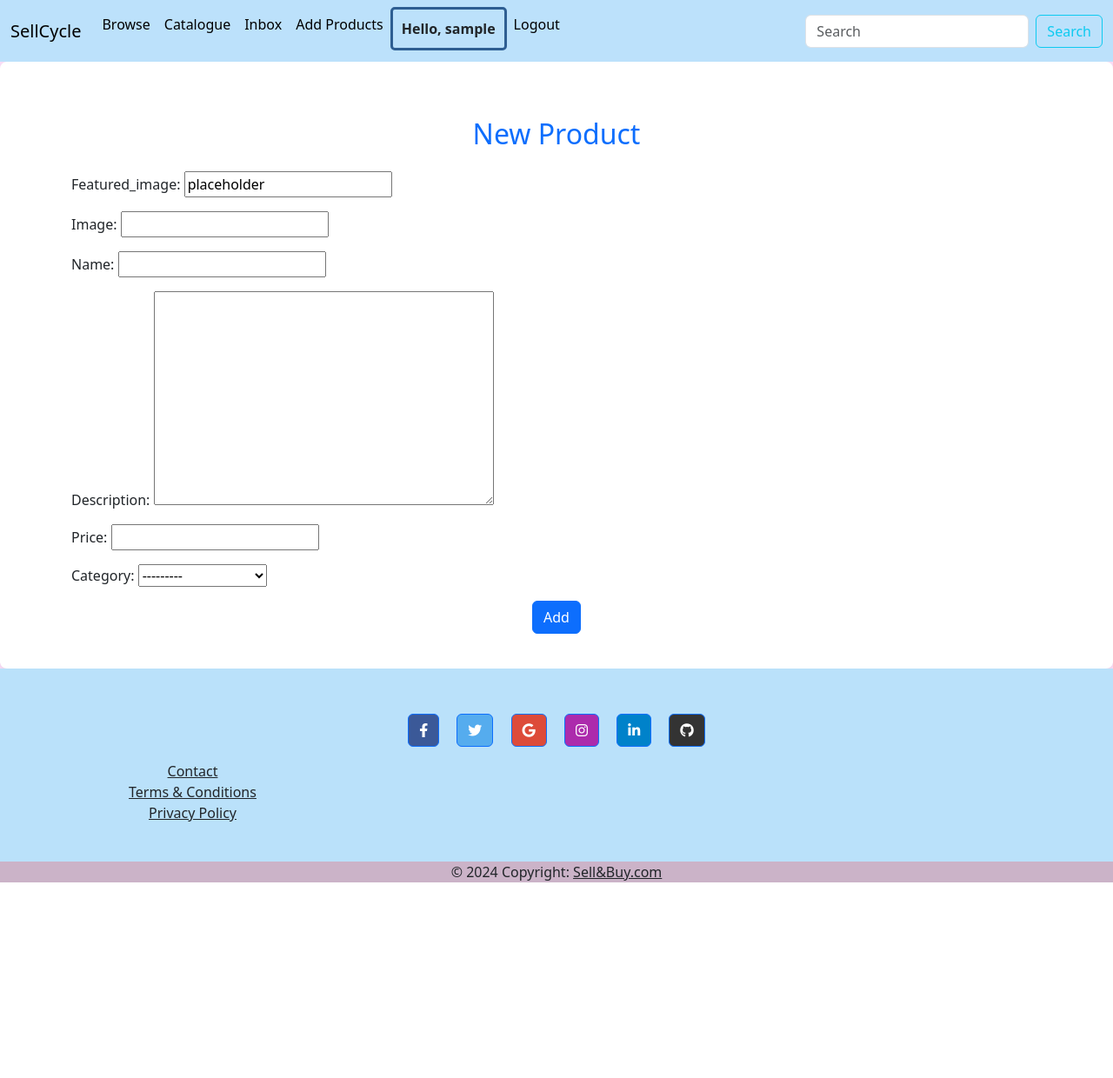
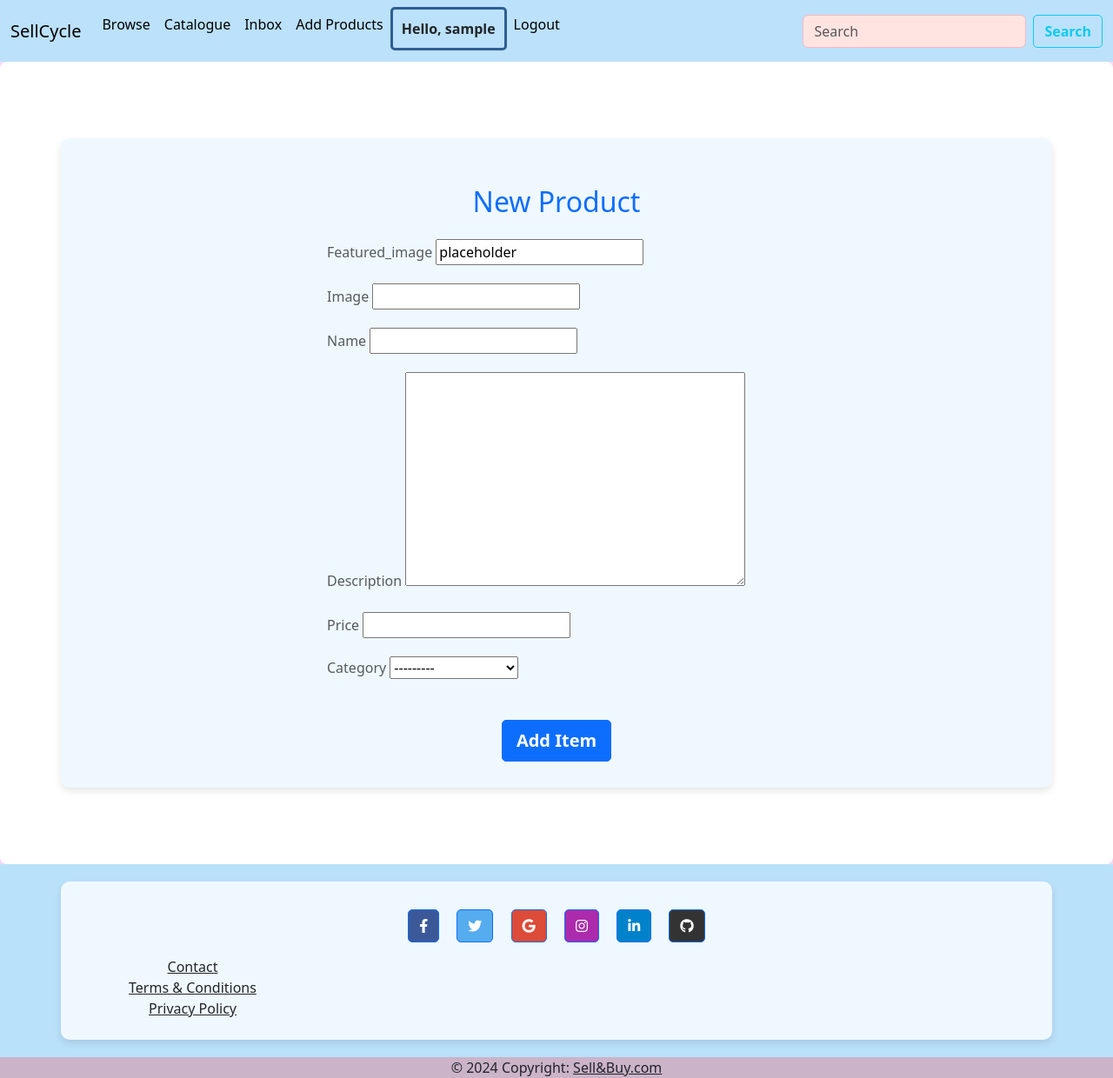
Before and after one commit to Esty-8/sell-cycle, a Django app: page /product/new/ in a window 1280 px wide. Shown: the whole page at 87% size. Before the commit the page ends 1015 px from the top, so only its background shows below. Run offline with Django 4.2, Linux system fonts and the light colour scheme; a user stored in the database is signed in; tables that the repository leaves empty hold one stand-in row (values such as "Sample post").

Commit message:
styled the add product form

```diff
--- a/main/settings.py
+++ b/main/settings.py
@@ -64,6 +64,7 @@ INSTALLED_APPS = [
     'allauth.socialaccount',
     'cloudinary_storage',
     'cloudinary',
+    'crispy_forms',
     'sell',
     'product',
     'catalogue',
@@ -129,7 +130,7 @@ DATABASES = {
 
 
 CSRF_TRUSTED_ORIGINS = [
-    'https://8000-esty8-sellcycle-14u8qmdo4n7.ws.codeinstitute-ide.net',
+    'https://8000-esty8-sellcycle-8k00s2pwri0.ws.codeinstitute-ide.net',
     'https://8000-esty8-sellcycle-4zqs8fxqllc.ws-eu116.gitpod.io',  # Gitpod URL
     'https://sell-app-cycle-f7894996863d.herokuapp.com',  # Heroku app URL
 ]
--- a/product/forms.py
+++ b/product/forms.py
@@ -14,3 +14,15 @@ class EditProductForm(forms.ModelForm):
     class Meta:
         model = Product
         fields = ['featured_image','image', 'name', 'description', 'price', 'is_sold']
+
+
+class ProductForm(forms.Form):
+    title = forms.CharField(max_length=100)
+    description = forms.CharField(widget=forms.Textarea)
+    image = forms.ImageField()
+
+    def __init__(self, *args, **kwargs):
+        super().__init__(*args, **kwargs)
+        # Add 'form-control' to each field's widget
+        for field in self.fields.values():
+            field.widget.attrs['class'] = 'form-control'
--- a/product/templates/product/form.html
+++ b/product/templates/product/form.html
@@ -5,31 +5,57 @@
 {% block content %}
 
 <!-- Main Content -->
-  <div class="container">
+<div class="container my-5">
+  <!-- Page Title -->
   <h2 class="text-center text-primary my-4">
     {{ title }}
   </h2>
 
   <!-- Product Form -->
-    <form method="post"  enctype="multipart/form-data"> <!--this is needed in order to upload images -->
+  <form method="post" enctype="multipart/form-data"> <!-- This is needed for image uploads -->
     {% csrf_token %}
-      {{ form.as_p }}
-      <!-- Display Errors -->
+
+    <!-- Form Fields with Bootstrap grid layout -->
+    <div class="row justify-content-center">
+      <div class="col-md-8 col-lg-6">
+        {% for field in form %}
+          <div class="form-group mb-3">
+            <label for="{{ field.id_for_label }}" class="form-label text-muted">{{ field.label }}</label>
+            <!-- No need for add_class filter, as class is already added in forms.py -->
+            {{ field }}
+          </div>
+        {% endfor %}
+      </div>
+    </div>
+
+    <!-- Display Errors (Only show if there are any errors) -->
     {% if form.errors or form.non_field_errors %}
-      <div class="alert alert-danger shadow-lg" style="color: #6b6b6b; max-width: 500px;">
+      <div class="alert alert-danger shadow-lg mt-3" style="color: #6b6b6b;">
         {% for field in form %}
-              {{ field.errors }}
+          {% if field.errors %}
+            <div>
+              {% for error in field.errors %}
+                <p>{{ error }}</p>
               {% endfor %}
-          {{ form.non_field_errors }}
+            </div>
+          {% endif %}
+        {% endfor %}
+        {% if form.non_field_errors %}
+          <div>
+            {% for error in form.non_field_errors %}
+              <p>{{ error }}</p>
+            {% endfor %}
+          </div>
+        {% endif %}
       </div>
     {% endif %}
 
-
     <!-- Submit Button -->
-      <div class="text-center">
-        <button type="submit" class="btn btn-primary">Add</button>
+    <div class="text-center mt-4">
+      <button type="submit" class="btn btn-lg btn-primary">Add Item</button>
     </div>
   </form>
 </div>
 
+
 {% endblock %}
--- a/static/css/style.css
+++ b/static/css/style.css
@@ -57,3 +57,33 @@ body {
 .lead {
     font-weight: bold;
 }
+
+/* Customizing form background and inputs */
+.container {
+    background-color: #f0f8ff; /* Baby blue background for the container */
+    padding: 30px;
+    border-radius: 10px;
+    box-shadow: 0 4px 8px rgba(0, 0, 0, 0.1);
+  }
+
+  .form-control {
+    border: 1px solid #ffb6c1; /* Pastel pink borders for inputs */
+    background-color: #ffe4e1; /* Light pastel pink background for inputs */
+    color: #333; /* Dark text for readability */
+  }
+
+  .form-control:focus {
+    border-color: #ff80ab; /* Darker pink focus border */
+    box-shadow: 0 0 0 0.2rem rgba(255, 105, 180, 0.25); /* Soft pink focus shadow */
+  }
+
+  .btn {
+    font-weight: bold;
+    border-radius: 5px;
+  }
+
+  .alert-danger {
+    background-color: #f8d7da; /* Light pastel pink for error alerts */
+    color: #721c24;
+    border-color: #f5c6cb;
+  }
```
Lines whose indentation alone changed are shown as unchanged.
